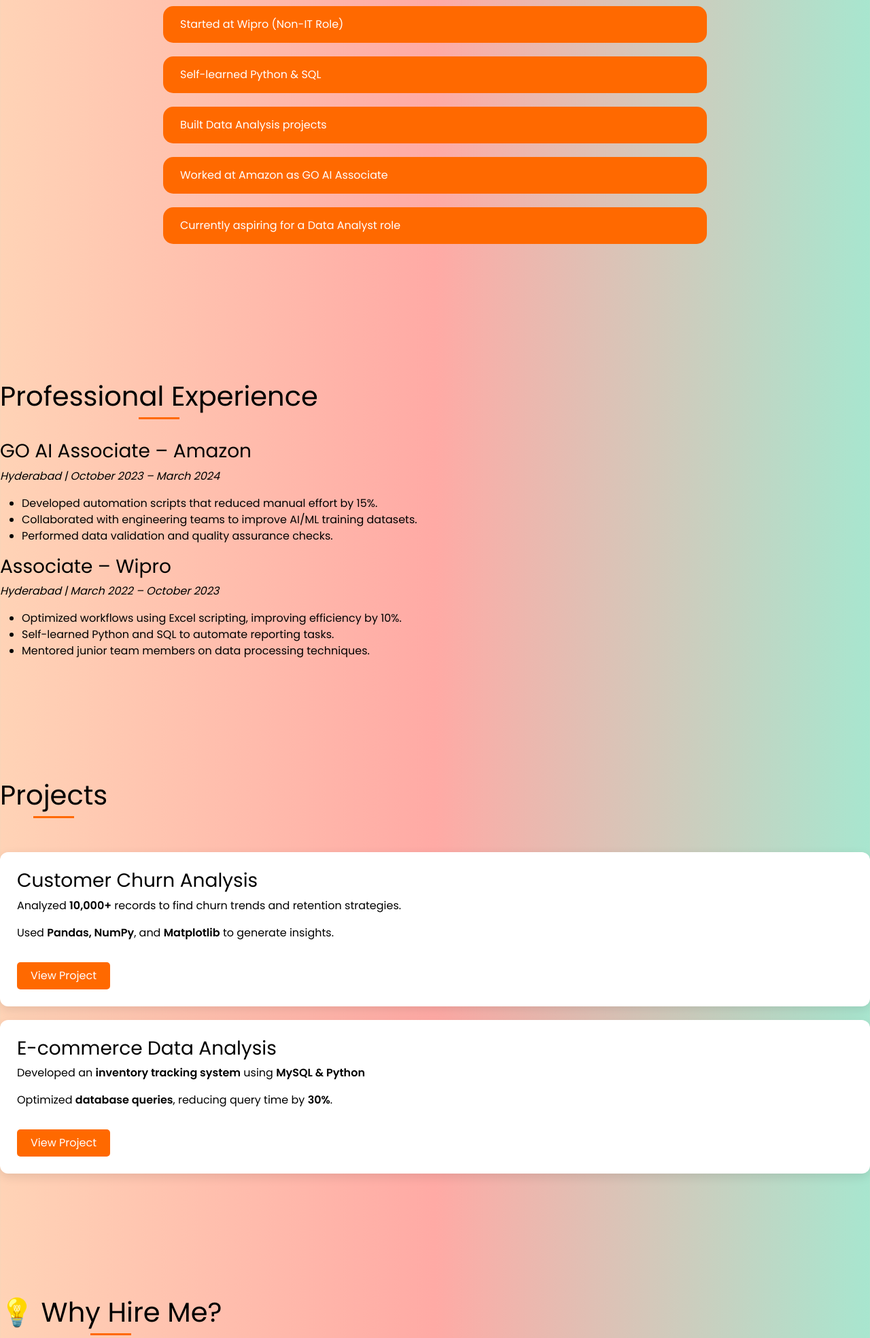
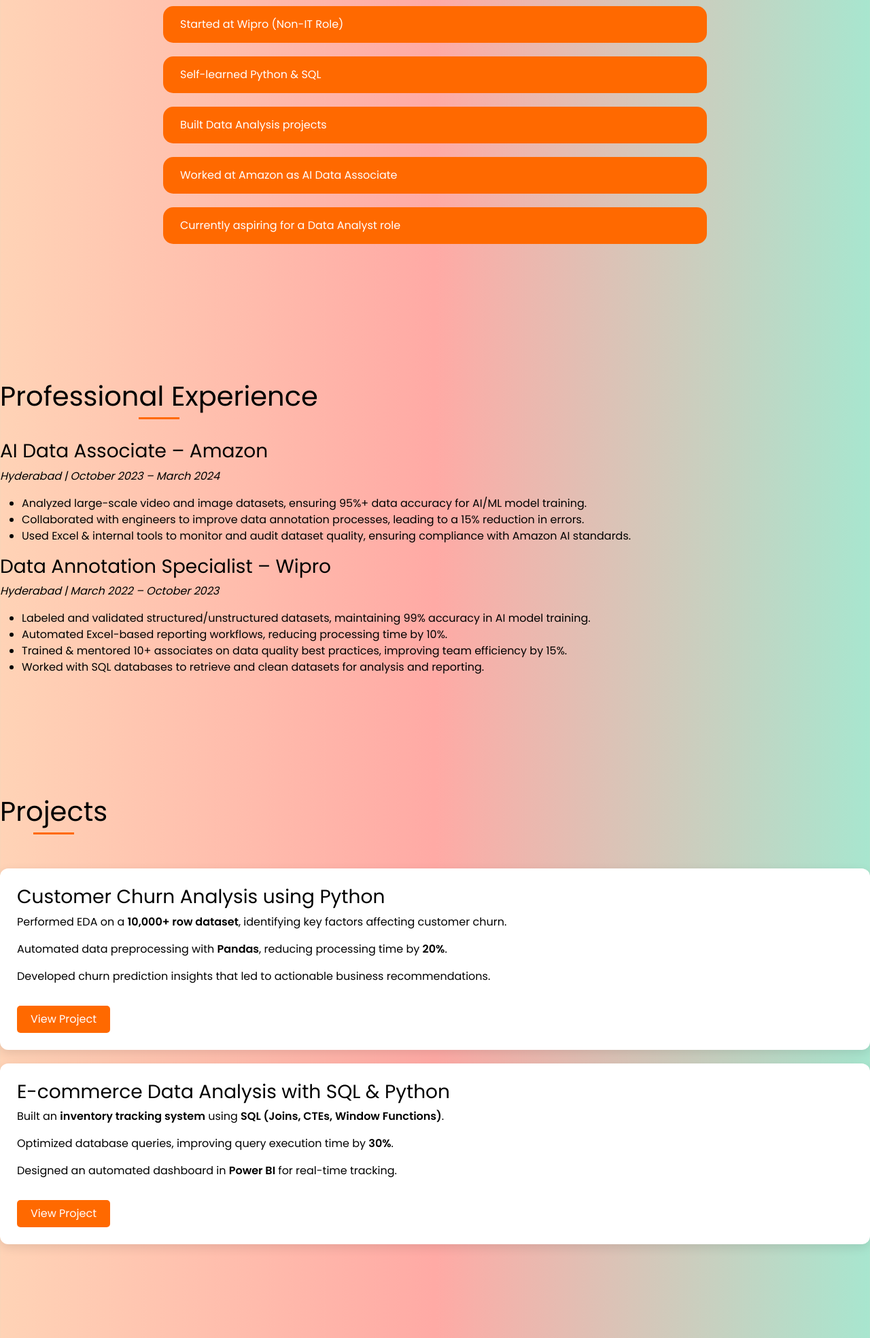
Before and after one commit to divya2507punna/divya2507punna.github.io, a Flask app: page / in a window 1280 px wide; the page is wider, and only the part inside the window is pictured. Shown: the part 947-2916 px from the top of that part at 68% size. Run offline with Flask 3, Linux system fonts and the light colour scheme.

Commit message:
changes in file

```diff
--- a/templates/index.html
+++ b/templates/index.html
@@ -93,7 +93,7 @@
       <div class="timeline-item">Started at Wipro (Non-IT Role)</div>
       <div class="timeline-item">Self-learned Python & SQL</div>
       <div class="timeline-item">Built Data Analysis projects</div>
-      <div class="timeline-item">Worked at Amazon as GO AI Associate</div>
+      <div class="timeline-item">Worked at Amazon as AI Data Associate</div>
       <div class="timeline-item">Currently aspiring for a Data Analyst role</div>
     </div>
   </section>
@@ -102,21 +102,22 @@
   <section id="experience">
     <h2>Professional Experience</h2>
     <div class="experience-item">
-      <h3>GO AI Associate – Amazon</h3>
+      <h3>AI Data Associate – Amazon</h3>
       <p><em>Hyderabad | October 2023 – March 2024</em></p>
       <ul>
-        <li>Developed automation scripts that reduced manual effort by 15%.</li>
-        <li>Collaborated with engineering teams to improve AI/ML training datasets.</li>
-        <li>Performed data validation and quality assurance checks.</li>
+        <li>Analyzed large-scale video and image datasets, ensuring 95%+ data accuracy for AI/ML model training.</li>
+        <li>Collaborated with engineers to improve data annotation processes, leading to a 15% reduction in errors.</li>
+        <li>Used Excel & internal tools to monitor and audit dataset quality, ensuring compliance with Amazon AI standards.</li>
       </ul>
     </div>
     <div class="experience-item">
-      <h3>Associate – Wipro</h3>
+      <h3>Data Annotation Specialist – Wipro</h3>
       <p><em>Hyderabad | March 2022 – October 2023</em></p>
       <ul>
-        <li>Optimized workflows using Excel scripting, improving efficiency by 10%.</li>
-        <li>Self-learned Python and SQL to automate reporting tasks.</li>
-        <li>Mentored junior team members on data processing techniques.</li>
+        <li>Labeled and validated structured/unstructured datasets, maintaining 99% accuracy in AI model training.</li>
+        <li>Automated Excel-based reporting workflows, reducing processing time by 10%.</li>
+        <li>Trained & mentored 10+ associates on data quality best practices, improving team efficiency by 15%.</li>
+        <li>Worked with SQL databases to retrieve and clean datasets for analysis and reporting.</li>
       </ul>
     </div>
   </section>
@@ -125,15 +126,17 @@
   <section id="projects">
     <h2>Projects</h2>
     <div class="project">
-      <h3>Customer Churn Analysis</h3>
-      <p>Analyzed <strong>10,000+</strong> records to find churn trends and retention strategies.</p>
-      <p>Used <strong>Pandas, NumPy</strong>, and <strong>Matplotlib</strong> to generate insights.</p>
+      <h3>Customer Churn Analysis using Python</h3>
+      <p>Performed EDA on a <strong>10,000+ row dataset</strong>, identifying key factors affecting customer churn.</p>
+      <p>Automated data preprocessing with <strong>Pandas</strong>, reducing processing time by <strong>20%</strong>.</p>
+      <p>Developed churn prediction insights that led to actionable business recommendations.</p>
       <a href="https://github.com/divya2507punna/customer-churn-analysis" target="_blank">View Project</a>
     </div>
     <div class="project">
-      <h3>E-commerce Data Analysis</h3>
-      <p>Developed an <strong>inventory tracking system</strong> using <strong>MySQL & Python</strong></p>
-      <p>Optimized <strong>database queries</strong>, reducing query time by <strong>30%</strong>.</p>
+      <h3>E-commerce Data Analysis with SQL & Python</h3>
+      <p>Built an <strong>inventory tracking system</strong> using <strong>SQL (Joins, CTEs, Window Functions)</strong>.</p>
+      <p>Optimized database queries, improving query execution time by <strong>30%</strong>.</p>
+      <p>Designed an automated dashboard in <strong>Power BI</strong> for real-time tracking.</p>
       <a href="https://github.com/divya2507punna/ecommerce-data-analysis" target="_blank">View Project</a>
     </div>
   </section>
@@ -217,7 +220,7 @@
         </div>
       </div>
       <div class="text-center mt-3">
-        <p>&copy; 2023 Punna Divya. All rights reserved.</p>
+        <p>&copy; 2025 Punna Divya. All rights reserved.</p>
       </div>
     </div>
   </footer>
```
Lines whose indentation alone changed are shown as unchanged.
